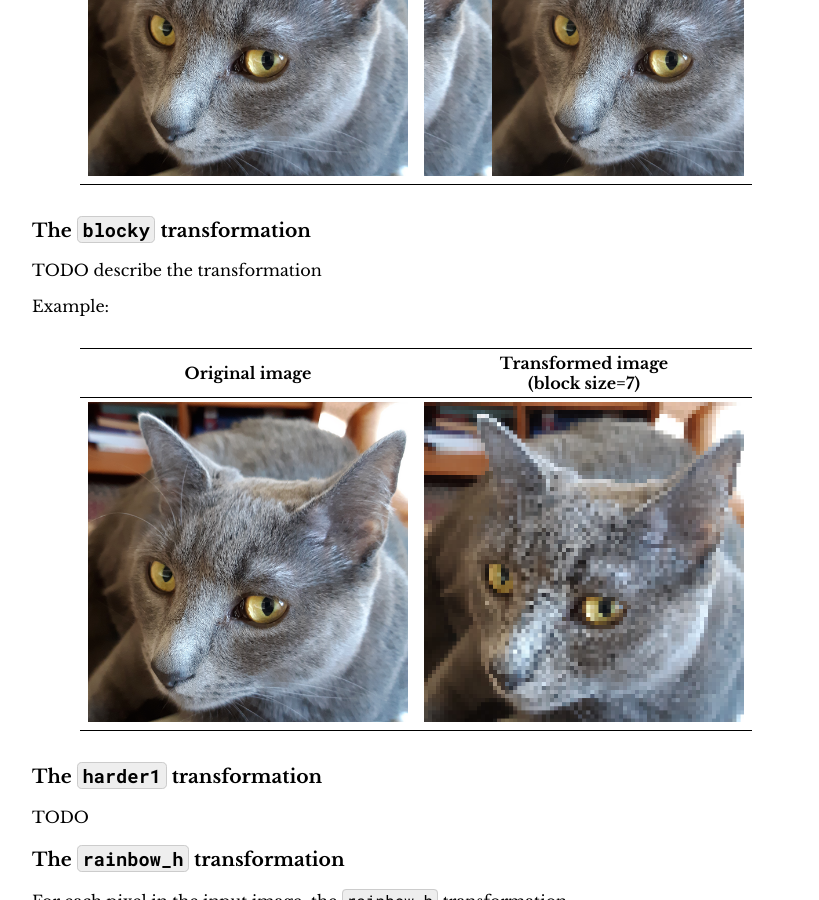
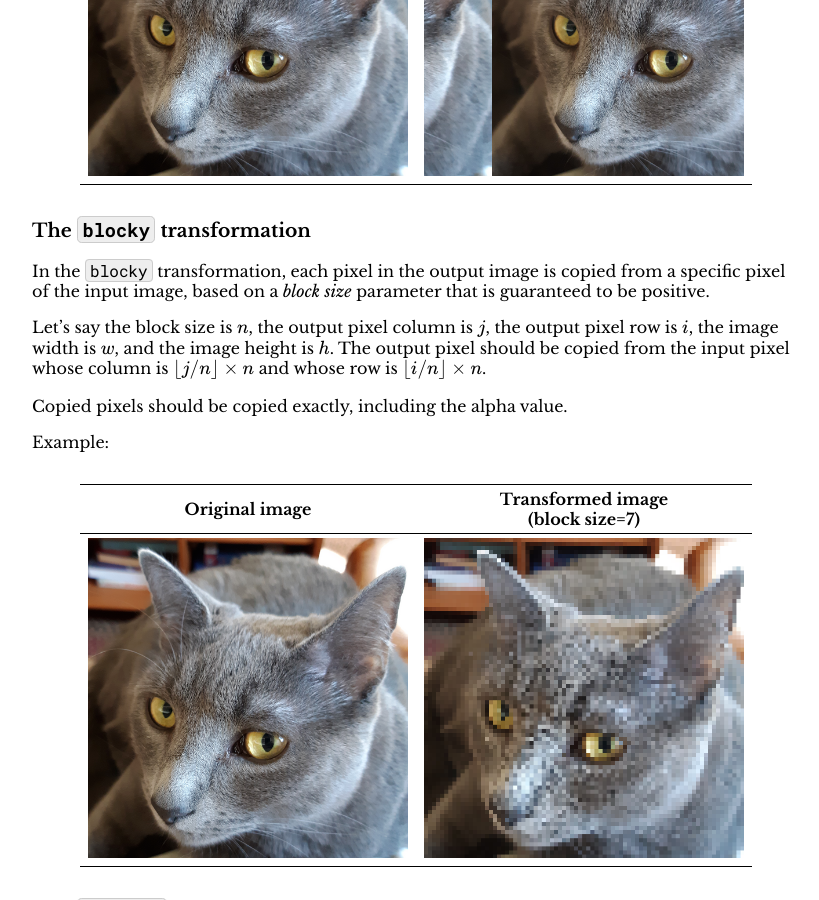
Before and after one commit to jhucsf/fall2026, a Jekyll site: the page built from assign/assign02.md, in a window 1280 px wide and 900 px high, scrolled down 4359 px. Shown: the whole window, without its empty margins (224-1043 px from the left). Built offline with Jekyll 4.4.1, drawn with Linux system fonts in a browser that asks for light colours; formulas are drawn with MathJax 3.

Commit message:
describe the "blocky" transformation

```diff
--- a/assign/assign02.md
+++ b/assign/assign02.md
@@ -233,7 +233,17 @@ Original image | Transformed image<br>(wrap distance=117)
 
 ### The `blocky` transformation
 
-TODO describe the transformation
+In the `blocky` transformation, each pixel in the output image is copied
+from a specific pixel of the input image, based on a *block size* parameter
+that is guaranteed to be positive.
+
+Let's say the block size is $$n$$, the output pixel column is $$j$$,
+the output pixel row is $$i$$, the image width is $$w$$, and the image
+height is $$h$$. The output pixel should be copied from the
+input pixel whose column is $$\lfloor j / n \rfloor \times n$$ and
+whose row is $$\lfloor i / n \rfloor \times n$$.
+
+Copied pixels should be copied exactly, including the alpha value.
 
 Example:
 
```
